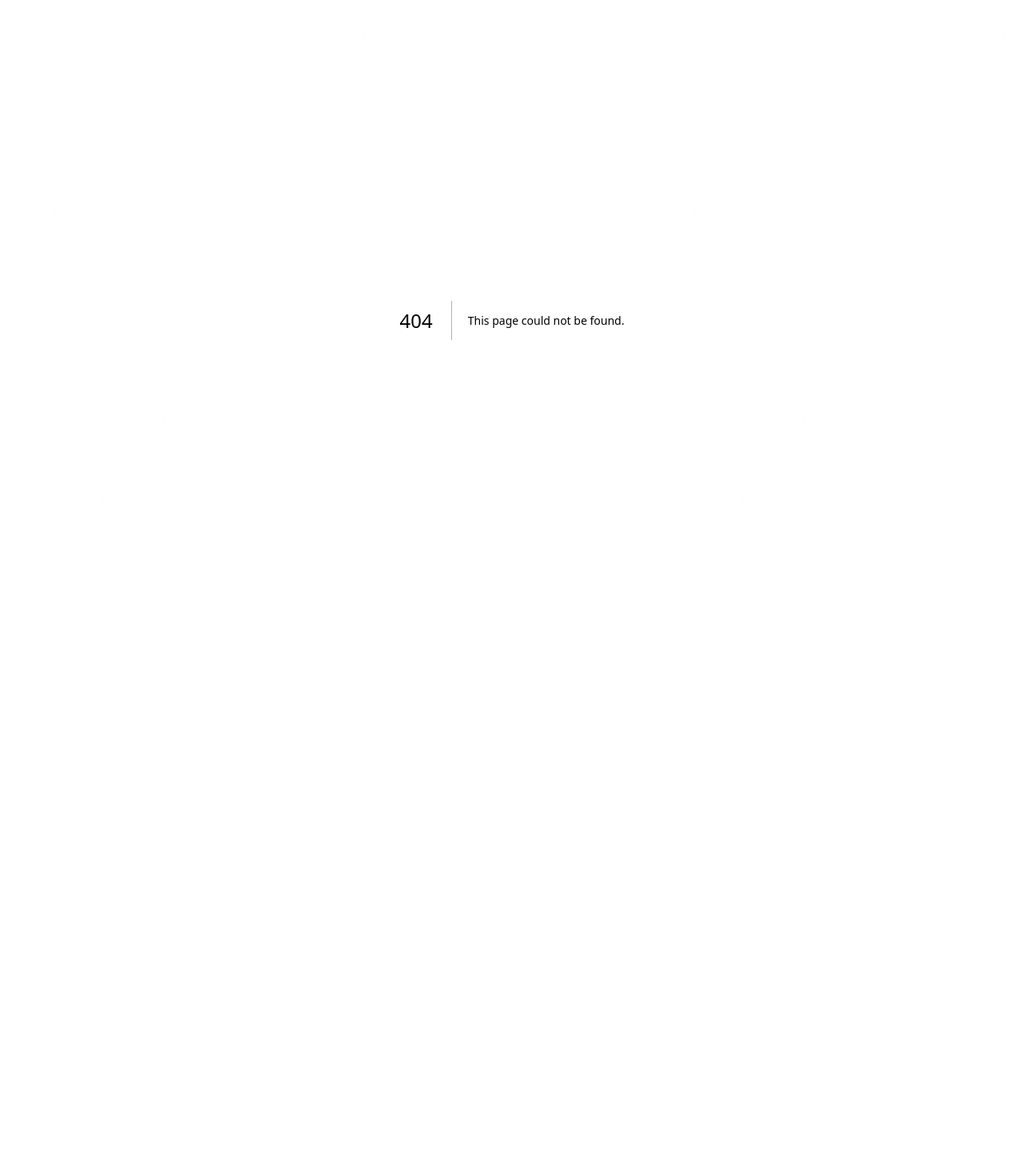
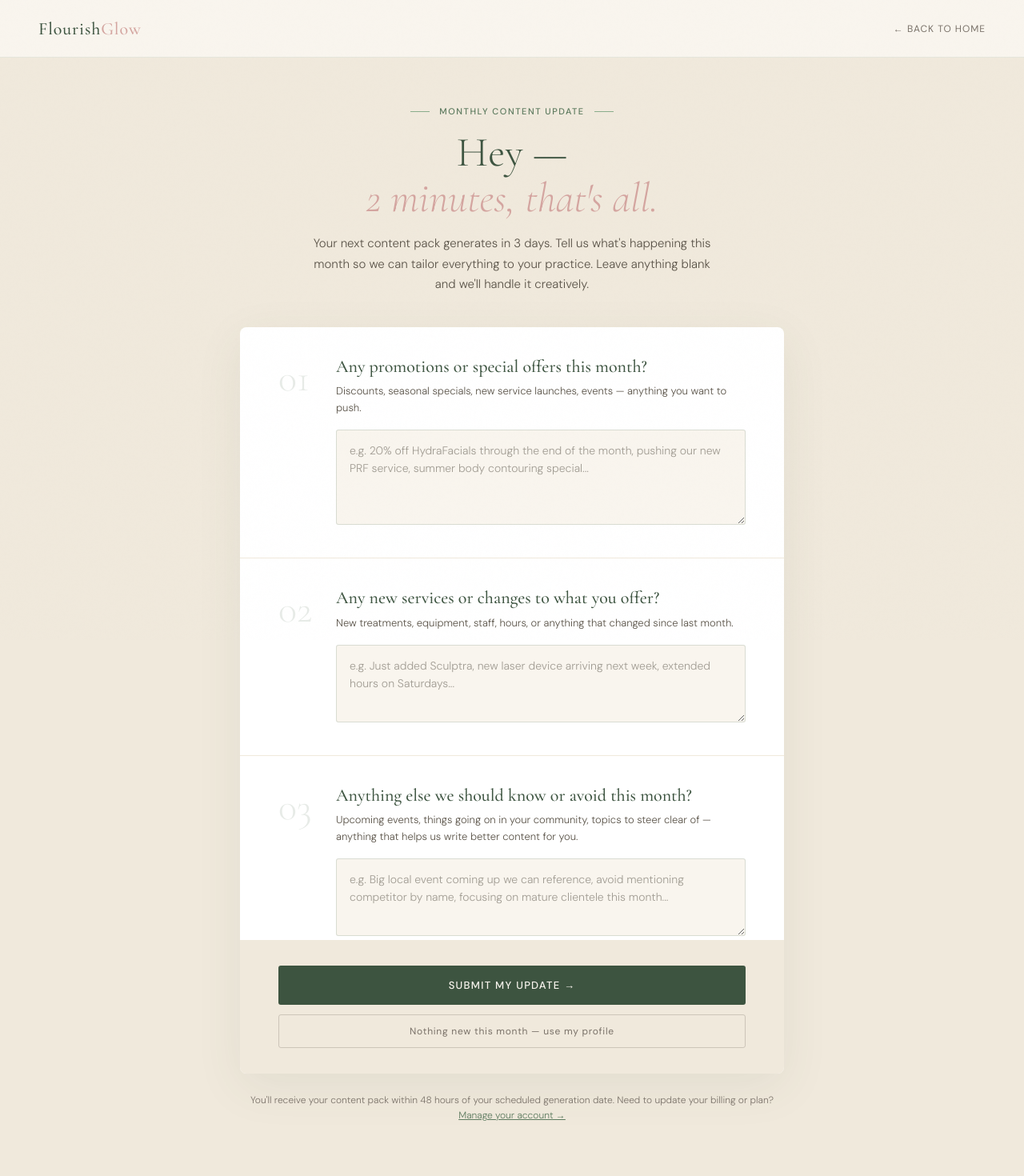
Before and after one commit to cronere/flourishglow, a Next.js app: page /update in a window 1280 px wide. Before the commit this address had no page. Shown: the top 1470 px of the page at 80% size. Before the commit the page ends 800 px from the top, so only its background shows below. Built offline with nearby package versions, Linux system fonts and the light colour scheme.

Commit message:
Create update.js

```diff
--- /dev/null
+++ b/pages/update.js
@@ -0,0 +1,200 @@
+import Head from 'next/head'
+import { useState } from 'react'
+import { useRouter } from 'next/router'
+import Nav from '../components/Nav'
+import Footer from '../components/Footer'
+import styles from '../styles/Update.module.css'
+
+export default function Update() {
+  const router = useRouter()
+  const { client_id, name, business } = router.query
+
+  const [submitted, setSubmitted] = useState(false)
+  const [loading, setLoading] = useState(false)
+  const [skipped, setSkipped] = useState(false)
+
+  async function handleSubmit(e) {
+    e.preventDefault()
+    setLoading(true)
+
+    const formData = new FormData(e.target)
+    const payload = {
+      client_id: client_id || '',
+      business_name: business || '',
+      promo_focus: formData.get('promo_focus') || '',
+      new_services: formData.get('new_services') || '',
+      other_notes: formData.get('other_notes') || '',
+      submitted_at: new Date().toISOString()
+    }
+
+    try {
+      await fetch('/api/monthly-update', {
+        method: 'POST',
+        headers: { 'Content-Type': 'application/json' },
+        body: JSON.stringify(payload)
+      })
+    } catch (_) {}
+
+    setSubmitted(true)
+    setLoading(false)
+  }
+
+  async function handleSkip() {
+    setSkipped(true)
+    // POST with empty fields so we know they saw it
+    try {
+      await fetch('/api/monthly-update', {
+        method: 'POST',
+        headers: { 'Content-Type': 'application/json' },
+        body: JSON.stringify({
+          client_id: client_id || '',
+          business_name: business || '',
+          promo_focus: '',
+          new_services: '',
+          other_notes: '',
+          skipped: true,
+          submitted_at: new Date().toISOString()
+        })
+      })
+    } catch (_) {}
+  }
+
+  return (
+    <>
+      <Head>
+        <title>Monthly Update — Flourish Glow</title>
+        <meta name="robots" content="noindex" />
+      </Head>
+
+      <Nav variant="simple" />
+
+      <div className={styles.wrap}>
+        {submitted || skipped ? (
+          <div className={styles.successCard}>
+            <div className={styles.successIcon}>🌿</div>
+            <h1 className={styles.successTitle}>
+              {skipped ? "Got it — we'll handle it." : "You're all set."}
+            </h1>
+            <p className={styles.successSub}>
+              {skipped
+                ? `We'll build ${business ? `${business}'s` : 'your'} content pack based on your profile and the current season. It'll land in your inbox within 48 hours.`
+                : `Thanks for the update. We'll build ${business ? `${business}'s` : 'your'} content pack around your focus this month. Look for it in your inbox within 48 hours.`
+              }
+            </p>
+            <div className={styles.successNote}>
+              Questions? Reply to any email from us or reach out at{' '}
+              <a href="mailto:hello@flourishglow.com">hello@flourishglow.com</a>
+            </div>
+          </div>
+        ) : (
+          <div className={styles.formWrap}>
+            <div className={styles.header}>
+              <div className={styles.eyebrow}>Monthly content update</div>
+              <h1>
+                {name ? `Hey ${name} —` : 'Hey —'}<br />
+                <em>2 minutes, that&apos;s all.</em>
+              </h1>
+              <p>
+                Your next content pack generates in 3 days.
+                Tell us what&apos;s happening this month so we can tailor everything to your practice.
+                Leave anything blank and we&apos;ll handle it creatively.
+              </p>
+            </div>
+
+            <div className={styles.card}>
+              <form onSubmit={handleSubmit}>
+
+                {/* Q1 */}
+                <div className={styles.question}>
+                  <div className={styles.questionNum}>01</div>
+                  <div className={styles.questionContent}>
+                    <label className={styles.questionLabel}>
+                      Any promotions or special offers this month?
+                    </label>
+                    <p className={styles.questionHint}>
+                      Discounts, seasonal specials, new service launches, events — anything you want to push.
+                    </p>
+                    <textarea
+                      className={styles.textarea}
+                      name="promo_focus"
+                      placeholder="e.g. 20% off HydraFacials through the end of the month, pushing our new PRF service, summer body contouring special..."
+                      rows={4}
+                    />
+                  </div>
+                </div>
+
+                {/* Q2 */}
+                <div className={styles.question}>
+                  <div className={styles.questionNum}>02</div>
+                  <div className={styles.questionContent}>
+                    <label className={styles.questionLabel}>
+                      Any new services or changes to what you offer?
+                    </label>
+                    <p className={styles.questionHint}>
+                      New treatments, equipment, staff, hours, or anything that changed since last month.
+                    </p>
+                    <textarea
+                      className={styles.textarea}
+                      name="new_services"
+                      placeholder="e.g. Just added Sculptra, new laser device arriving next week, extended hours on Saturdays..."
+                      rows={3}
+                    />
+                  </div>
+                </div>
+
+                {/* Q3 */}
+                <div className={styles.question} style={{borderBottom: 'none', paddingBottom: 0}}>
+                  <div className={styles.questionNum}>03</div>
+                  <div className={styles.questionContent}>
+                    <label className={styles.questionLabel}>
+                      Anything else we should know or avoid this month?
+                    </label>
+                    <p className={styles.questionHint}>
+                      Upcoming events, things going on in your community, topics to steer clear of — anything that helps us write better content for you.
+                    </p>
+                    <textarea
+                      className={styles.textarea}
+                      name="other_notes"
+                      placeholder="e.g. Big local event coming up we can reference, avoid mentioning competitor by name, focusing on mature clientele this month..."
+                      rows={3}
+                    />
+                  </div>
+                </div>
+
+                <div className={styles.actions}>
+                  <button
+                    type="submit"
+                    className={styles.submitBtn}
+                    disabled={loading}
+                  >
+                    {loading ? 'Submitting...' : 'Submit My Update →'}
+                  </button>
+                  <button
+                    type="button"
+                    className={styles.skipBtn}
+                    onClick={handleSkip}
+                  >
+                    Nothing new this month — use my profile
+                  </button>
+                </div>
+
+              </form>
+            </div>
+
+            <div className={styles.footer}>
+              <p>
+                You&apos;ll receive your content pack within 48 hours of your scheduled generation date.
+                Need to update your billing or plan?{' '}
+                <a href="https://pay.flourishglow.com/p/login/7sY4gzdRs96WdMQ29haVa00">
+                  Manage your account →
+                </a>
+              </p>
+            </div>
+          </div>
+        )}
+      </div>
+
+      <Footer variant="simple" />
+    </>
+  )
+}
```
